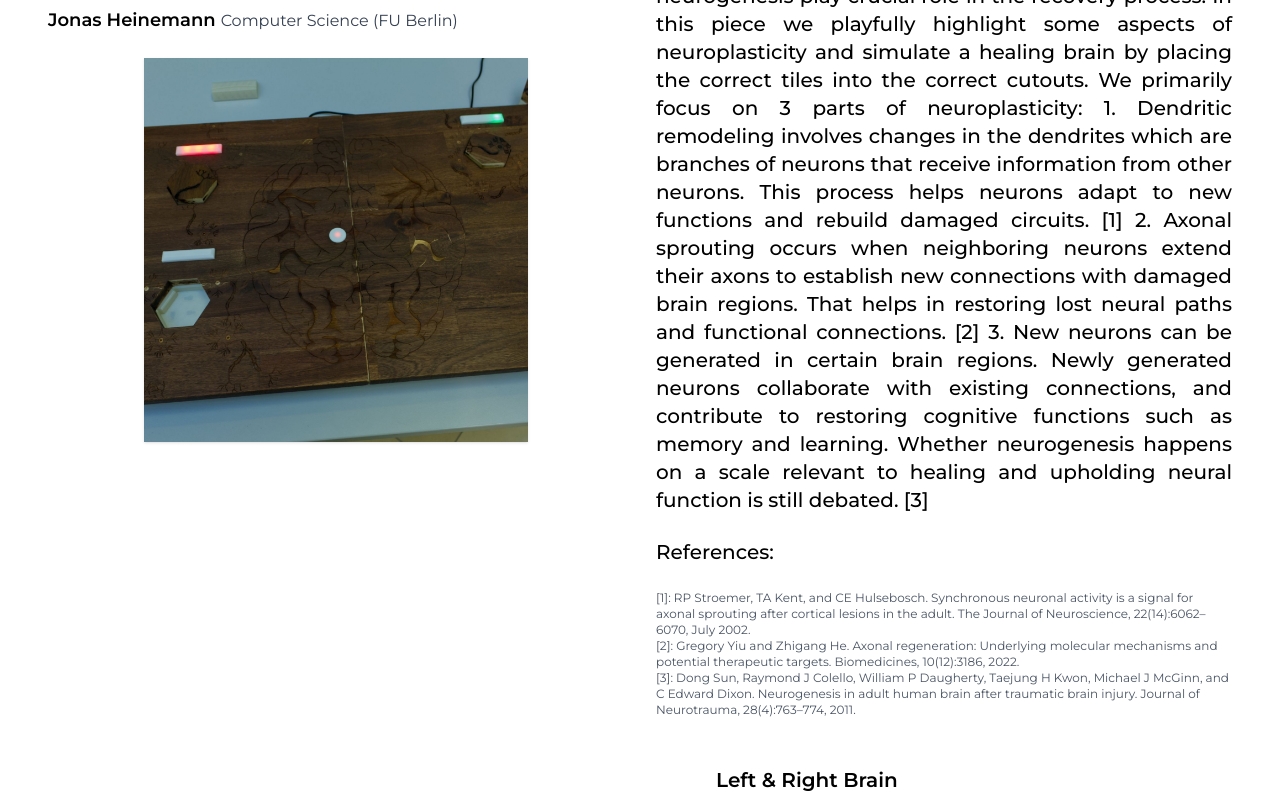
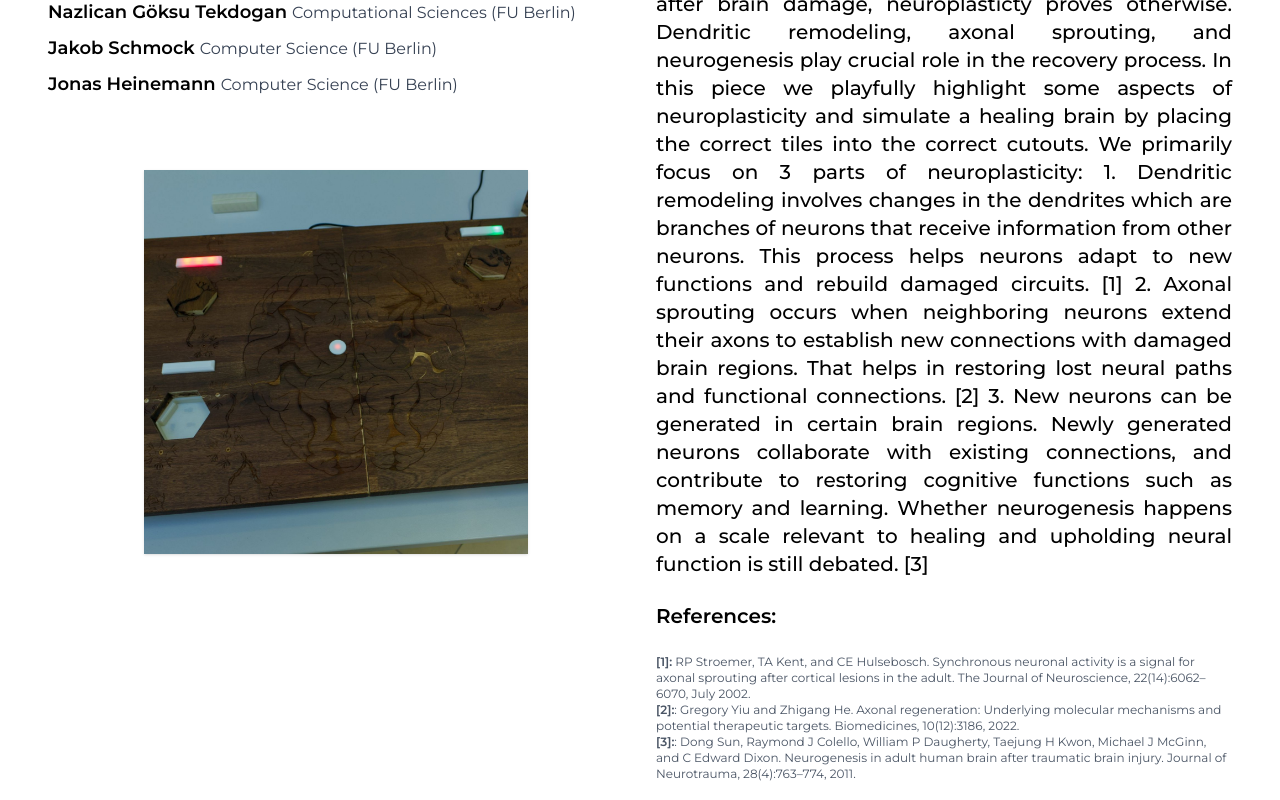
Before and after one commit to MichaelMigacev/diverse-brain-site, a Next.js app: page /Exhibition in a window 1280 px wide. Shown: the part 2800-3600 px from the top of the page. Built offline with nearby package versions, Linux system fonts and the light colour scheme.

Commit message:
rework text size and posiitons

```diff
--- a/app/Exhibition/page.tsx
+++ b/app/Exhibition/page.tsx
@@ -117,14 +117,14 @@ export default function ExhibitionPage() {
                         className="object-cover w-56 h-56"
                     />
                 </div>
-                <div className="max-w-7xl mx-auto my-12 px-4">
+                <div className="max-w-7xl mx-auto my-12 px-4 pt-8">
                     {/* Title */}
                     <h3 className="text-center text-xl sm:text-2xl md:text-3xl lg:text-4xl font-semibold text-black mb-8">
                         Neuroplasticity
                     </h3>
 
                     {/* Grid Layout */}
-                    <div className="grid grid-cols-1 md:grid-cols-2 gap-8">
+                    <div className="grid grid-cols-1 md:grid-cols-2 gap-8 pt-8">
                         {/* Left Column: Names + Image */}
                         <div className="flex flex-col items-center md:items-start space-y-6">
                             {/* Names */}
@@ -155,7 +155,7 @@ export default function ExhibitionPage() {
                                 </p>
                             </div>
 
-                            <div className="flex justify-center w-full">
+                            <div className="flex justify-center w-full pt-12">
                                 <Image
                                     src="/exhibition-imgs/pieces/laser_edited_1_cropped.jpg"
                                     alt="Image of the neuroplasticity puzzle"
@@ -196,27 +196,30 @@ export default function ExhibitionPage() {
                                 happens on a scale relevant to healing and
                                 upholding neural function is still debated. [3]
                             </p>
-                            <p className="text-black text-base md:text-lg lg:text-xl font-medium text-justify mb-6">
+                            <p className="text-black text-base md:text-lg lg:text-xl font-semibold text-justify mb-6">
                                 References:
                             </p>
 
                             {/* References */}
                             <div className="text-xs text-gray-600 mt-auto">
                                 <p>
-                                    [1]: RP Stroemer, TA Kent, and CE
-                                    Hulsebosch. Synchronous neuronal activity is
-                                    a signal for axonal sprouting after cortical
-                                    lesions in the adult. The Journal of
-                                    Neuroscience, 22(14):6062–6070, July 2002.
+                                    <span className="font-semibold">[1]:</span>{" "}
+                                    RP Stroemer, TA Kent, and CE Hulsebosch.
+                                    Synchronous neuronal activity is a signal
+                                    for axonal sprouting after cortical lesions
+                                    in the adult. The Journal of Neuroscience,
+                                    22(14):6062–6070, July 2002.
                                 </p>
                                 <p>
-                                    [2]: Gregory Yiu and Zhigang He. Axonal
+                                    <span className="font-semibold">[2]:</span>:
+                                    Gregory Yiu and Zhigang He. Axonal
                                     regeneration: Underlying molecular
                                     mechanisms and potential therapeutic
                                     targets. Biomedicines, 10(12):3186, 2022.
                                 </p>
                                 <p>
-                                    [3]: Dong Sun, Raymond J Colello, William P
+                                    <span className="font-semibold">[3]:</span>:
+                                    Dong Sun, Raymond J Colello, William P
                                     Daugherty, Taejung H Kwon, Michael J McGinn,
                                     and C Edward Dixon. Neurogenesis in adult
                                     human brain after traumatic brain injury.
```
Also changed, not shown: 17 other files (tests, documents, lock files or other folders).
